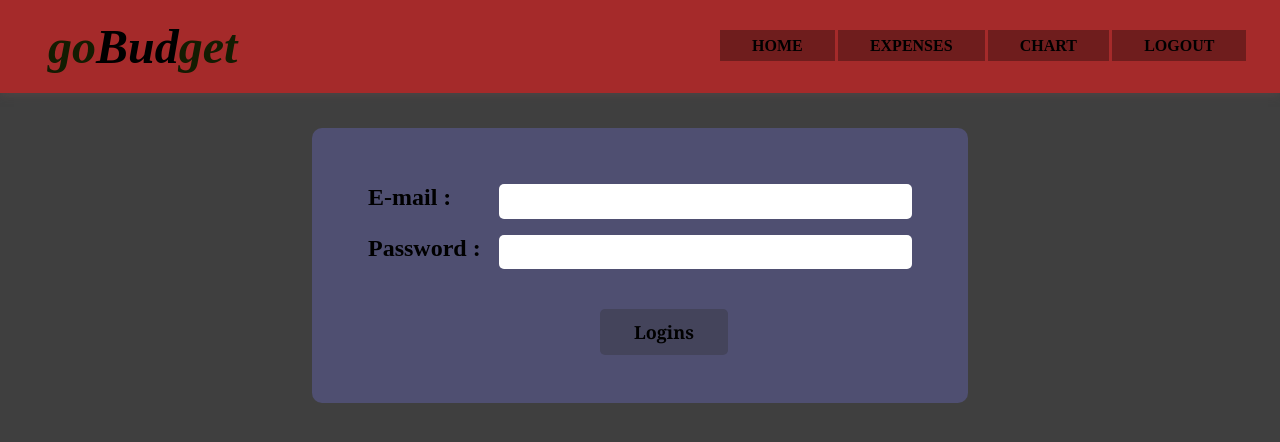
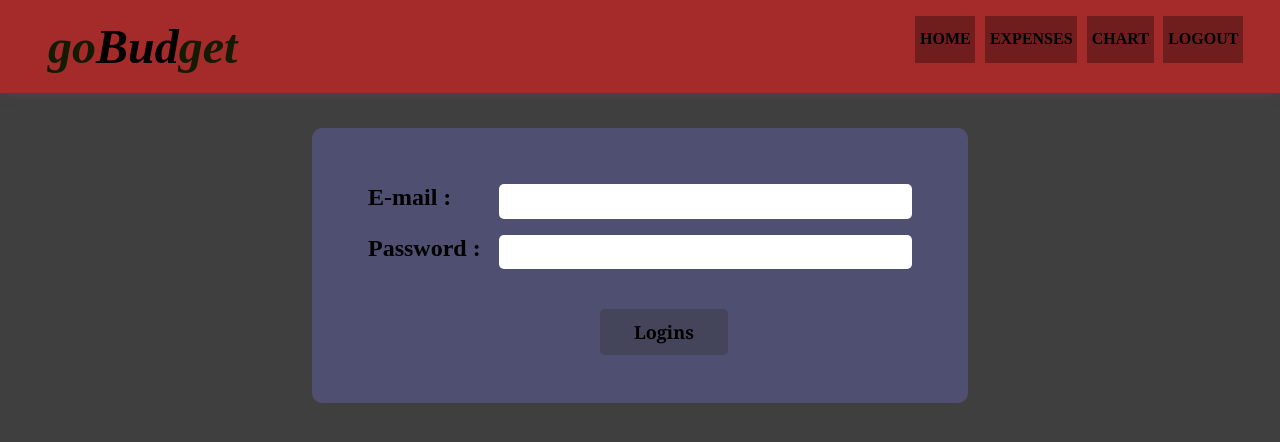
Before and after one commit to ogedengbewisdom/budget, a React (Create React App) app: page / in a window 1280 px wide. Shown: the top 442 px of the page. Built offline with nearby package versions, Linux system fonts and the light colour scheme.

Commit message:
Dynamic Navbar styling

```diff
--- a/src/Home/NavBar.module.css
+++ b/src/Home/NavBar.module.css
@@ -8,15 +8,42 @@
     margin-right: 2rem;
 }
 
+.navs ul li a{
+    padding: 0.4rem 2rem;
+    text-align: center;
+    color: rgb(0, 0, 0);
+    list-style: none;
+    text-decoration: none;
+}
+
 .navs ul li {
-    margin: 0.9rem 0.1rem;
+    margin: 0.9rem 0.3rem;
+    padding: 0.9rem 0.3rem;
     list-style: none;
     font-family: 'Times New Roman', Times, serif;
     text-transform: uppercase;
     font-weight: 900;
-    color: rgb(0, 0, 0);
     cursor: pointer;
+    background-color: rgb(111, 29, 29);
+    margin-top: auto;
+}
 
-    padding: 0.4rem 2rem;
+.navs button{
+
     background-color: rgb(111, 29, 29);
+    border: none;
+    font-family: 'Times New Roman', Times, serif;
+    text-transform: uppercase;
+    font-weight: 900;
+    margin-top: auto;
+    font-size: large;
 }
+
+button:hover {
+    background-color: darkolivegreen;
+}
+
+button:disabled {
+    background-color: gray;
+    cursor: not-allowed;
+}
```
